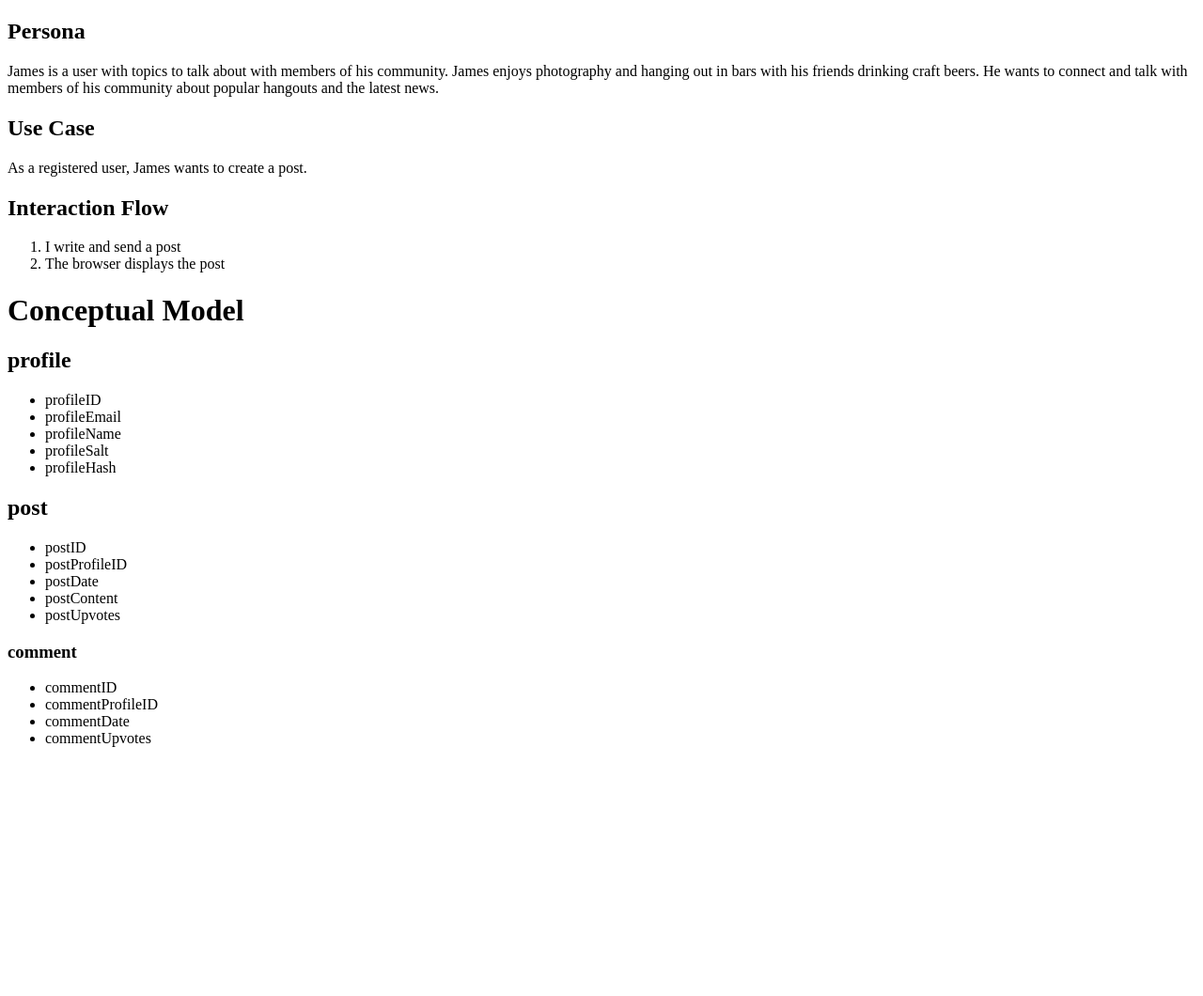
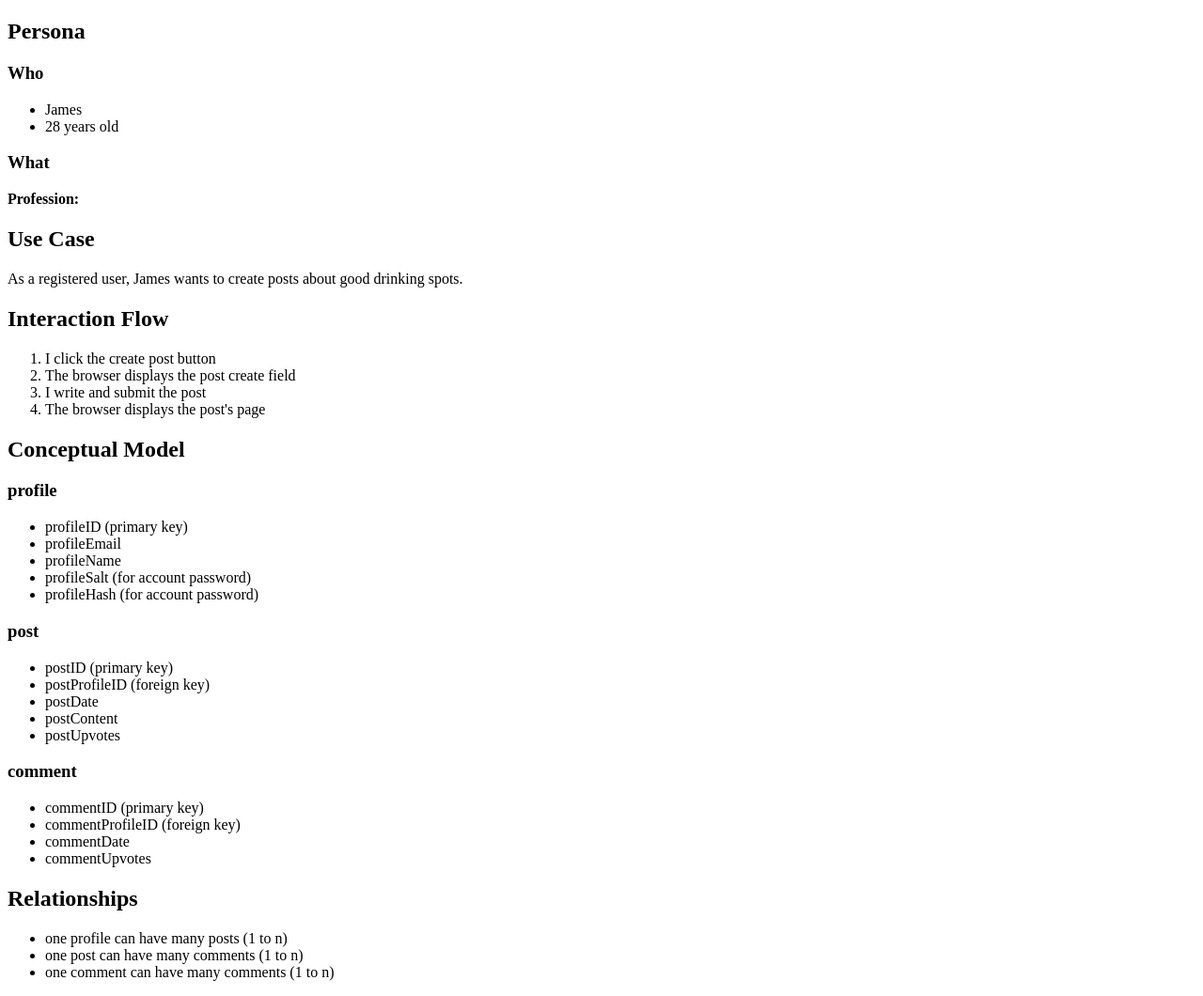
Before and after one commit to Jaccuse/data-design, a PHP site: page / in a window 1280 px wide. Shown: the whole page at 94% size. Before the commit the page ends 795 px from the top, so only its background shows below. Run offline with PHP 8.4, Linux system fonts and the light colour scheme.

Commit message:
Fleshed out content

```diff
--- a/index.php
+++ b/index.php
@@ -6,39 +6,46 @@
         <link rel="stylesheet" href="style.css" type="text/css"/>
     </head>
     <body>
+        <h2>Persona</h2>
         <p>
-            <h2>Persona</h2>
-            James is a user with topics to talk about with members of his community. James enjoys photography and hanging out in bars with his friends drinking craft beers. He wants to connect and talk with members of his community about popular hangouts and the latest news.
+            <h3>Who</h3>
+            <ul>
+                <li>James</li>
+                <li>28 years old</li>
+            </ul>
+            <h3>What</h3>
+            <p><strong>Profession:</strong></p>
         </p>
+        <!--James is a user with topics to talk about with members of his community. James enjoys photography and hanging out in bars with his friends drinking craft beers. He wants to connect and talk with members of his community about popular hangouts and the latest news.-->
         <p>
-            <h2>Use Case</h2>
-            As a registered user, James wants to create a post.
+        <h2>Use Case</h2>
+        As a registered user, James wants to create posts about good drinking spots.
         </p>
         <p>
             <h2>Interaction Flow</h2>
             <ol>
-                <li>I write and send a post</li>
-                <li>The browser displays the post</li>
+                <li>I click the create post button</li>
+                <li>The browser displays the post create field</li>
+                <li>I write and submit the post</li>
+                <li>The browser displays the post's page</li>
             </ol>
         </p>
+            <h2>Conceptual Model</h2>
         <p>
-            <h1>Conceptual Model</h1>
-        </p>
-        <p>
-            <h2>profile</h2>
+            <h3>profile</h3>
             <ul>
-                <li>profileID</li>
+                <li>profileID (primary key)</li>
                 <li>profileEmail</li>
                 <li>profileName</li>
-                <li>profileSalt</li>
-                <li>profileHash</li>
+                <li>profileSalt (for account password)</li>
+                <li>profileHash (for account password)</li>
             </ul>
         </p>
         <p>
-            <h2>post</h2>
+            <h3>post</h3>
             <ul>
-                <li>postID</li>
-                <li>postProfileID</li>
+                <li>postID (primary key)</li>
+                <li>postProfileID (foreign key)</li>
                 <li>postDate</li>
                 <li>postContent</li>
                 <li>postUpvotes</li>
@@ -47,11 +54,20 @@
         <p>
             <h3>comment</h3>
             <ul>
-                <li>commentID</li>
-                <li>commentProfileID</li>
+                <li>commentID (primary key)</li>
+                <li>commentProfileID (foreign key)</li>
                 <li>commentDate</li>
                 <li>commentUpvotes</li>
             </ul>
         </p>
+        <p>
+            <h2>Relationships</h2>
+            <ul>
+                <li>one profile can have many posts (1 to n)</li>
+                <li>one post can have many comments (1 to n)</li>
+                <li>one comment can have many comments (1 to n)</li>
+                <!--why did i end up with the same kind of relationship every time here-->
+            </ul>
+        </p>
     </body>
 </html>
```
